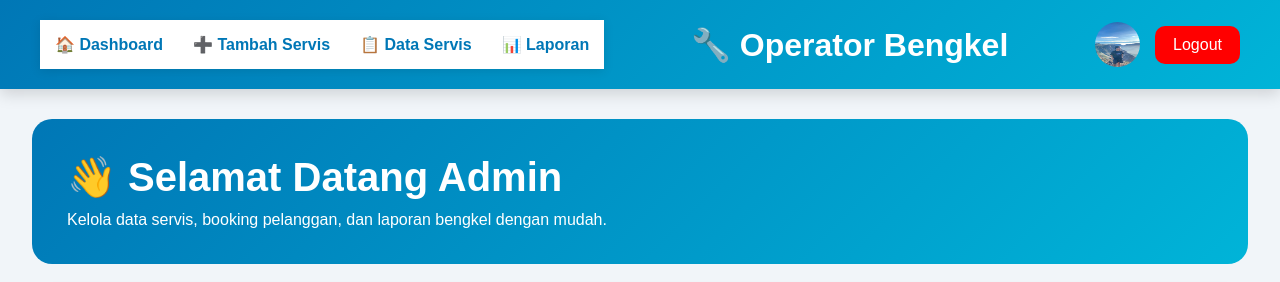
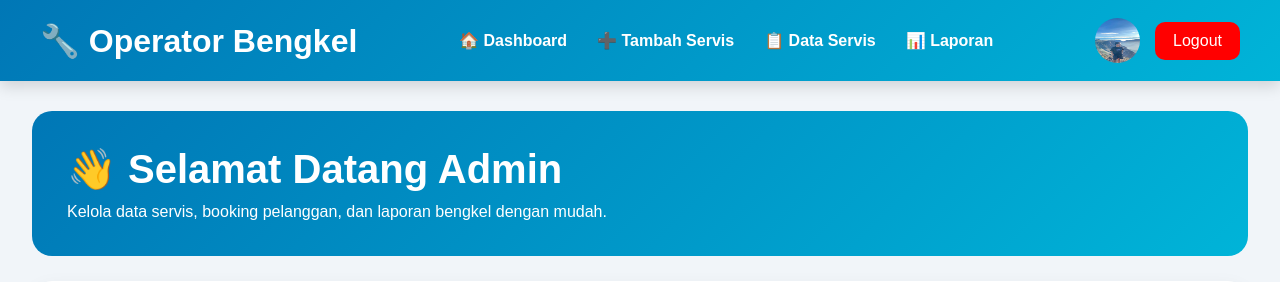
Before and after one commit to jrceplos420/situs-web_1, a PHP site: page /index.php in a window 1280 px wide. Shown: the top 282 px of the page. Run offline with PHP 8.4, Linux system fonts and the light colour scheme; the visitor is signed in with stand-in values (Sample User, id 1); data that the repository does not hold is empty.

Commit message:
update tampilan admin 2

```diff
--- a/index.php
+++ b/index.php
@@ -211,8 +211,8 @@ body{
 /* ================= NAVBAR ================= */
 
 .navbar{
-    background:linear-gradient(135deg,#0077b6,#00b4d8);
-    padding:20px 40px;
+    background: linear-gradient(135deg,#0077b6,#00b4d8);
+    padding:18px 40px;
     display:flex;
     justify-content:space-between;
     align-items:center;
@@ -240,23 +240,23 @@ body{
 /* ================= MENU ================= */
 
 .menu-admin{
-    background:white;
     display:flex;
-    justify-content:center;
+    align-items:center;
     gap:30px;
-    padding:15px;
-    box-shadow:0 2px 10px rgba(0,0,0,.1);
+    background:none;
+    box-shadow:none;
+    padding:0;
 }
 
 .menu-admin a{
+    color:white;
     text-decoration:none;
-    color:#0077b6;
     font-weight:bold;
     transition:.3s;
 }
 
 .menu-admin a:hover{
-    color:#ff9800;
+    color:#ffd166;
 }
 
 /* ================= CONTAINER ================= */
@@ -505,6 +505,10 @@ table tr:hover{
 
 <div class="navbar">
 
+    <!-- Operator Bengkel pindah ke kiri -->
+    <h2>🔧 Operator Bengkel</h2>
+
+    <!-- Menu pindah ke tengah -->
     <div class="menu-admin">
 
         <a href="#dashboard">🏠 Dashboard</a>
@@ -517,8 +521,7 @@ table tr:hover{
 
     </div>
 
-    <h2>🔧 Operator Bengkel</h2>
-
+    <!-- Foto dan Logout tetap di kanan -->
     <div style="display:flex;align-items:center;gap:15px;">
 
         <img src="1.jpg"
```
Lines whose indentation alone changed are shown as unchanged.
